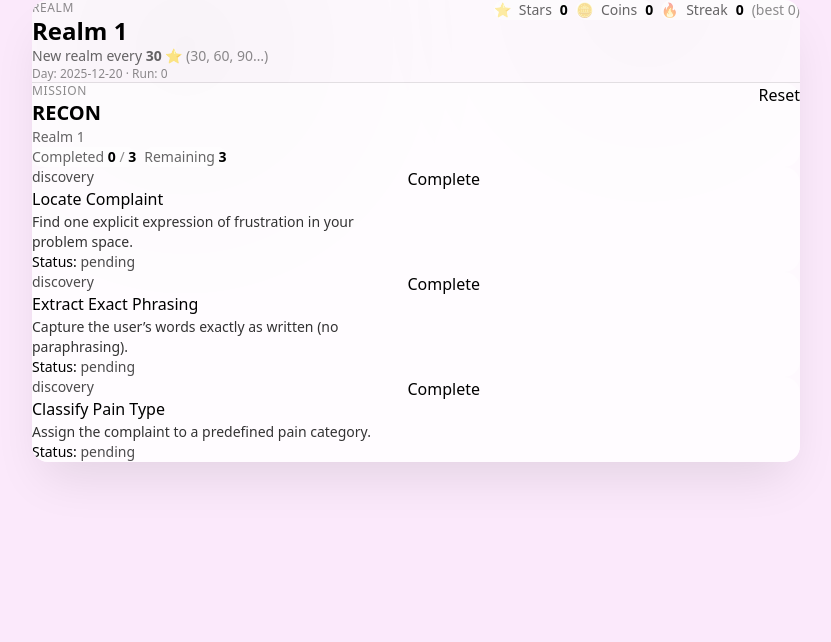
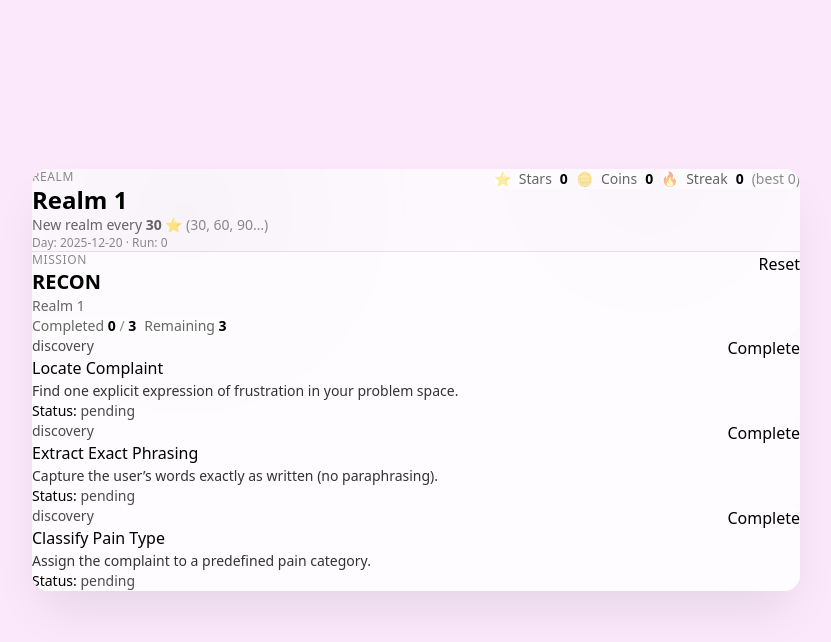
Before and after one commit to FeymanMCSQ/outreacher, a Next.js app: page / in a window 1280 px wide. Shown: the top 642 px of the page, without its empty margins (224-1055 px from the left). Built offline with nearby package versions, Linux system fonts and the light colour scheme.

Commit message:
centered it properly

```diff
--- a/src/features/game/marketingGame/MarketingGameScreen.tsx
+++ b/src/features/game/marketingGame/MarketingGameScreen.tsx
@@ -34,12 +34,12 @@ export default function MarketingGameScreen() {
       <MissionCompleteOverlay show={ui.showCompleteFx} />
 
       {/* Center + pad the whole experience */}
-      <div className="flex min-h-screen justify-center px-5 py-10 sm:px-8">
+      <div className="flex min-h-screen flex-col items-center justify-center px-5 py-10 sm:px-8">
         <div className="w-full max-w-3xl">
           {/* Big glassy surface */}
           <div
             className={[
-              'relative overflow-hidden rounded-2xl border p-5 shadow-2xl',
+              'relative overflow-hidden rounded-2xl border p-6 shadow-2xl sm:p-10',
               surfaceClass,
             ].join(' ')}
           >
@@ -217,20 +217,17 @@ export default function MarketingGameScreen() {
               {/* Quests */}
               <section className="mt-5 space-y-3">
                 {ui.remaining.map((q) => (
-                  <div
+                  <QuestCard
                     key={q.id}
+                    quest={q}
+                    onComplete={() => actions.completeQuest(q.id)}
                     className={[
-                      'group rounded-2xl border p-4 transition',
+                      'max-w-none transition', // override default max-w-md
                       isDarkText
                         ? 'bg-white/55 border-black/10 hover:bg-white/75'
                         : 'bg-black/20 border-white/15 hover:bg-black/30',
                     ].join(' ')}
-                  >
-                    <QuestCard
-                      quest={q}
-                      onComplete={() => actions.completeQuest(q.id)}
-                    />
-                  </div>
+                  />
                 ))}
 
                 {ui.remaining.length === 0 && (
--- a/src/shared/game-ui/QuestCard.tsx
+++ b/src/shared/game-ui/QuestCard.tsx
@@ -7,9 +7,10 @@ import { playSound } from '@/shared/lib/playSound';
 type Props = {
   quest: Quest;
   onComplete: () => void;
+  className?: string;
 };
 
-export default function QuestCard({ quest, onComplete }: Props) {
+export default function QuestCard({ quest, onComplete, className }: Props) {
   const isDone = quest.status === 'completed';
 
   // Ensures SFX fires exactly once per completion (per mount lifecycle)
@@ -29,7 +30,9 @@ export default function QuestCard({ quest, onComplete }: Props) {
   }, [quest.status]);
 
   return (
-    <div className="w-full max-w-md rounded-lg border p-4">
+    <div
+      className={['w-full max-w-md rounded-lg border p-4', className].join(' ')}
+    >
       <div className="flex items-start justify-between gap-4">
         <div>
           <div className="text-sm opacity-70">{quest.category}</div>
```
